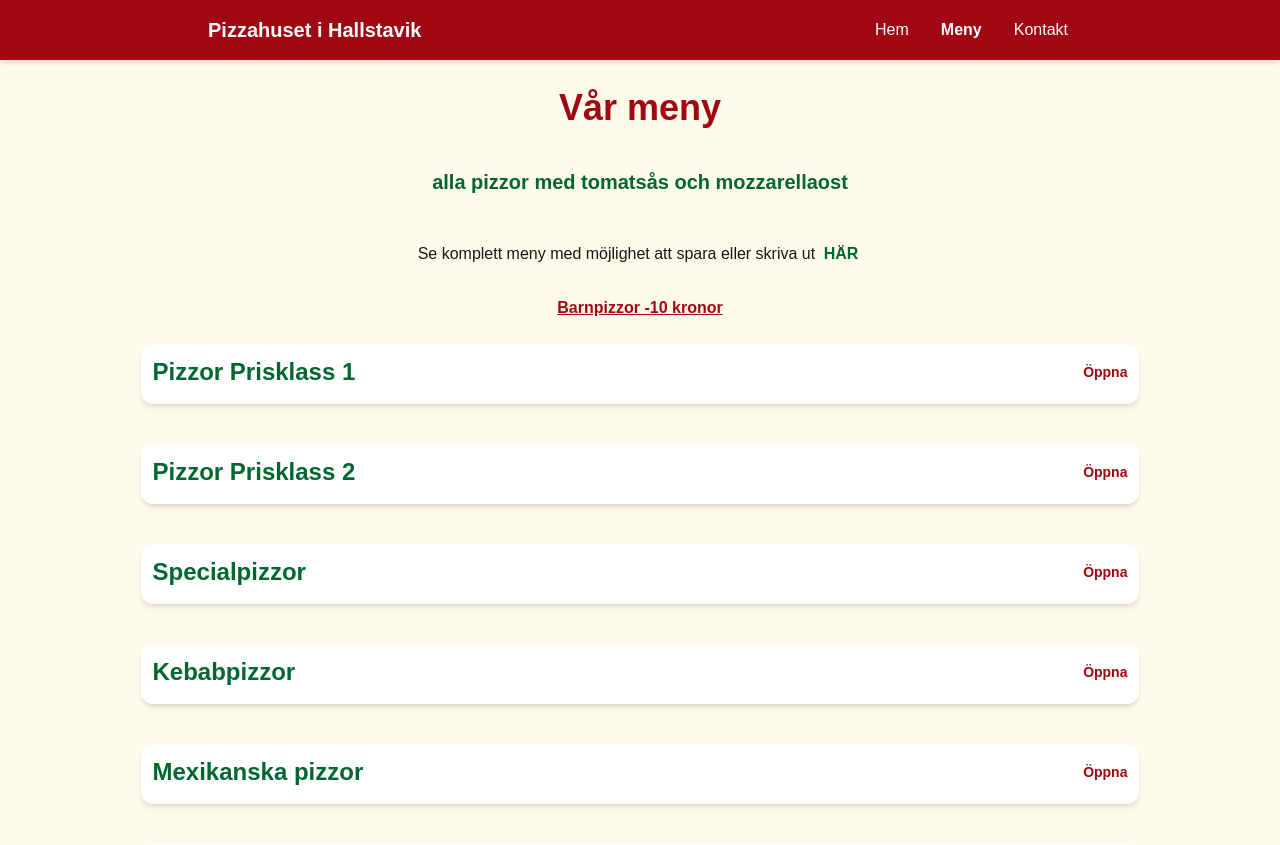
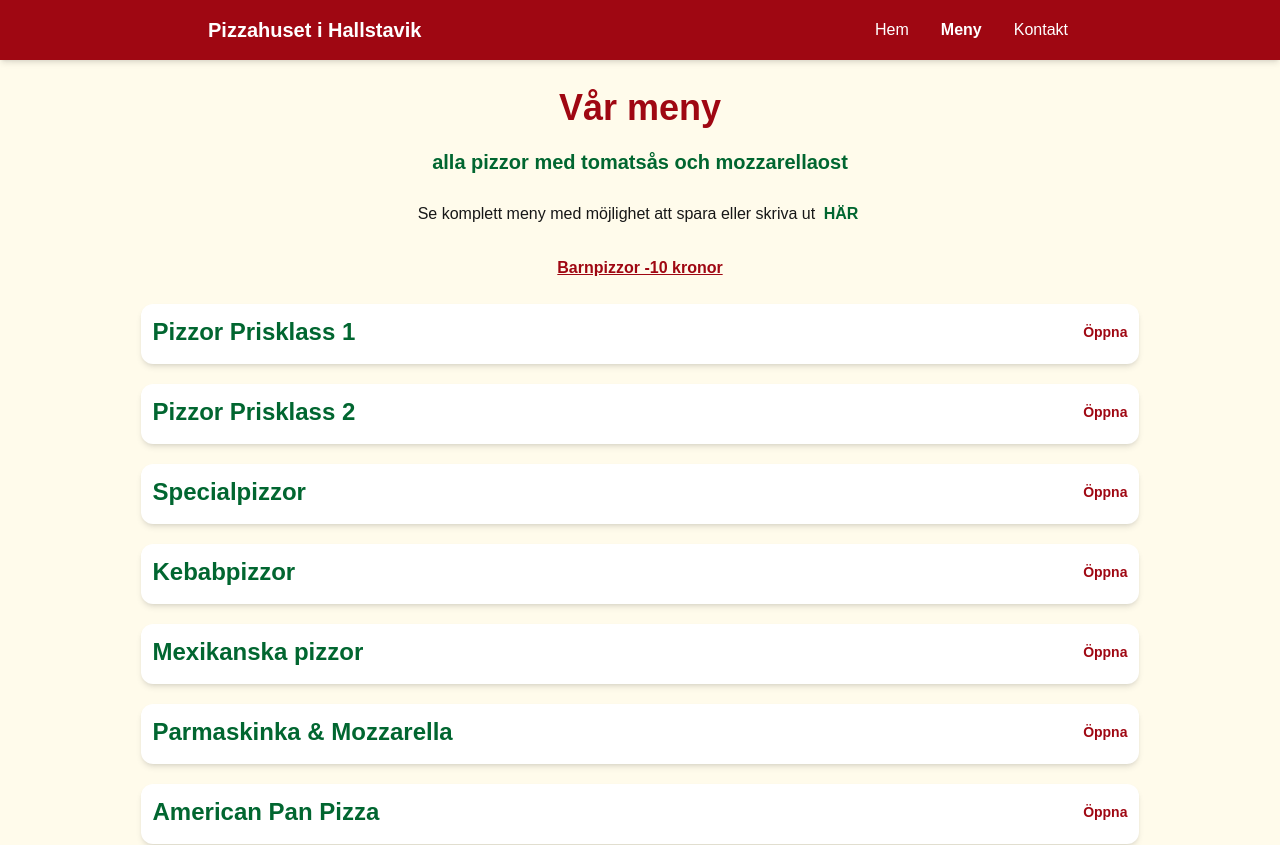
Before and after one commit to annkar73/pizzahuset, a Next.js app: page /menu in a window 1280 px wide. Shown: the top 845 px of the page. Built offline with nearby package versions, Linux system fonts and the light colour scheme.

Commit message:
update menu and adjust space-y between cards

```diff
--- a/src/app/menu/page.tsx
+++ b/src/app/menu/page.tsx
@@ -15,7 +15,7 @@ export default function MenuPage() {
   };
 
   return (
-    <div className="space-y-10 pb-8 pt-10" >
+    <div className="space-y-5 pb-8 pt-10" >
       <h1 className="text-4xl font-bold text-center text-red-800">Vår meny</h1>
       <p className="text-xl font-bold text-center text-green-800">alla pizzor med tomatsås och mozzarellaost</p>
 
--- a/src/data/menu.ts
+++ b/src/data/menu.ts
@@ -68,7 +68,7 @@ export const menu: IMenuCategory[] = [
       { name: "Havets Special", ingredients: "krabba, räkor, tonfisk, musslor" },
       { name: "Valencia", ingredients: "oxfilé, lök, paprika, champinjoner, bearnaisesås" },
       { name: "Vallon Special", ingredients: "fläskfilé, champinjoner, lök, tomat, bearnaisesås" },
-      { name: "Pizzabarens Special", ingredients: "filé, paprika, lök, persilja, champinjoner, cayennepeppar, bearnaisesås" },
+      { name: "Pizzabarens Special", ingredients: "oxfilé, paprika, lök, persilja, champinjoner, cayennepeppar, bearnaisesås" },
       { name: "Ciao Ciao", ingredients: "(halvinbakad) oxfilé, champinjoner, tomat, bearnaisesås" },
       { name: "Shish Kebab", ingredients: "(halvinbakad) oxfilé, lök, paprika, bearnaisesås" },
       { name: "Gimo Special", ingredients: "fläskfilé, champinjoner, lök, bearnaisesås" },
@@ -86,10 +86,10 @@ export const menu: IMenuCategory[] = [
     basePrice: 110,
     familyPrice: 305,
     items: [
-      { name: "Kebabpizza", ingredients: "kebabkött, pepperoni, lök, kebabsås" },
-      { name: "Vikingbåt", ingredients: "(halvinbakad) kebabkött, pepperoni, tomat, kebabsås" },
-      { name: "Bebosh Special", ingredients: "kebabkött, isbergssallad, tomat, lök, pepperoni, kebabsås" },
-      { name: "Kebabpizza Special", ingredients: "kebabkött, tomat, lök, isbergssallad, pepperoni, kebabsås" },
+      { name: "Kebabpizza", ingredients: "kebabkött, peperoni, lök, kebabsås" },
+      { name: "Vikingbåt", ingredients: "(halvinbakad) kebabkött, peperoni, tomat, kebabsås" },
+      { name: "Bebosh Special", ingredients: "kebabkött, isbergssallad, tomat, lök, peperoni, kebabsås" },
+      { name: "Kebabpizza Special", ingredients: "kebabkött, tomat, lök, isbergssallad, peperoni, kebabsås" },
       { name: "Hockey", ingredients: "kebabkött, tomat, lök, strips, kebabsås" },
       { name: "Hallstavik", ingredients: "(halvinbakad) kebabkött, fläskfilé, lök, vitlökssås" },
     ],
@@ -180,6 +180,7 @@ export const menu: IMenuCategory[] = [
       { name: "Bearnaisesås", price: 20 },
       { name: "Kebabsås", price: 20 },
       { name: "Pizzasallad", price: 20 },
+      { name: "Läsk, 50 cl", price: 20 },
     ],
   },
 ];
```
